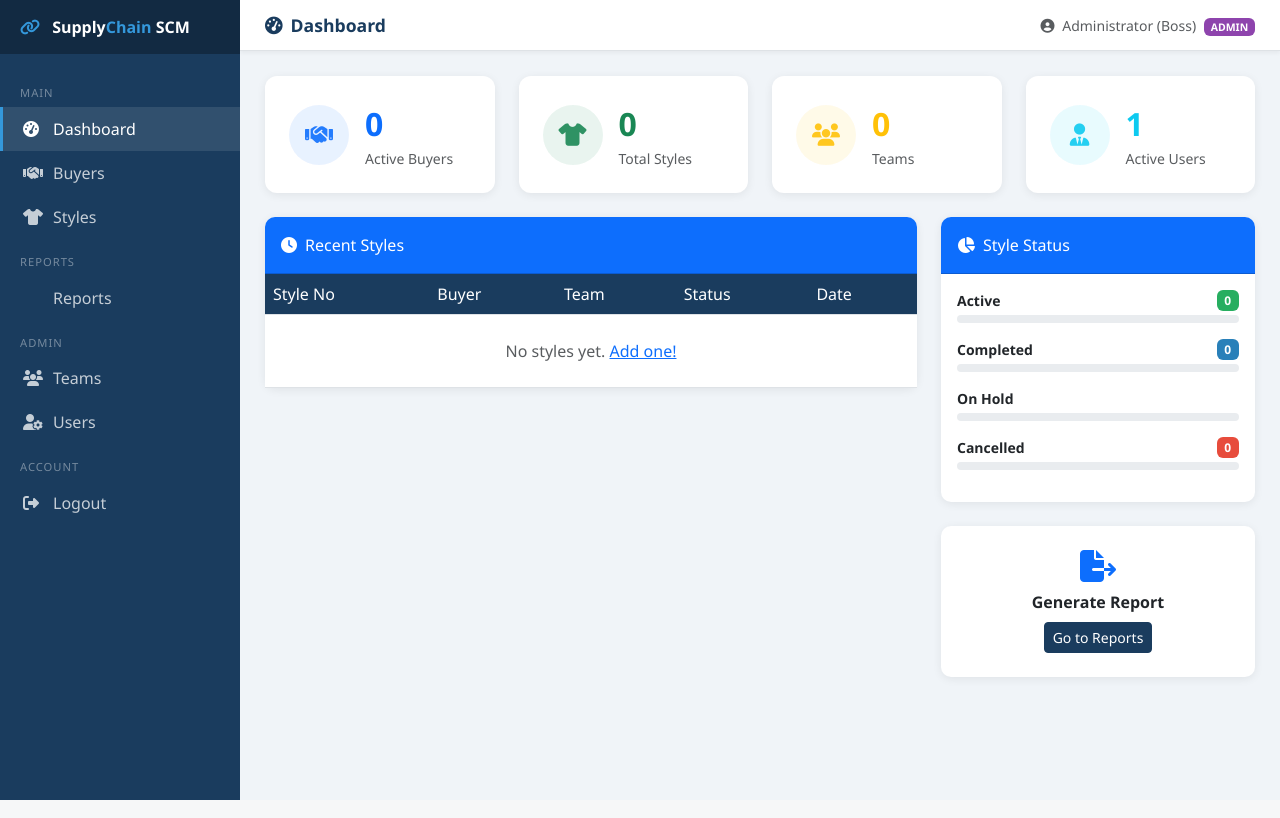
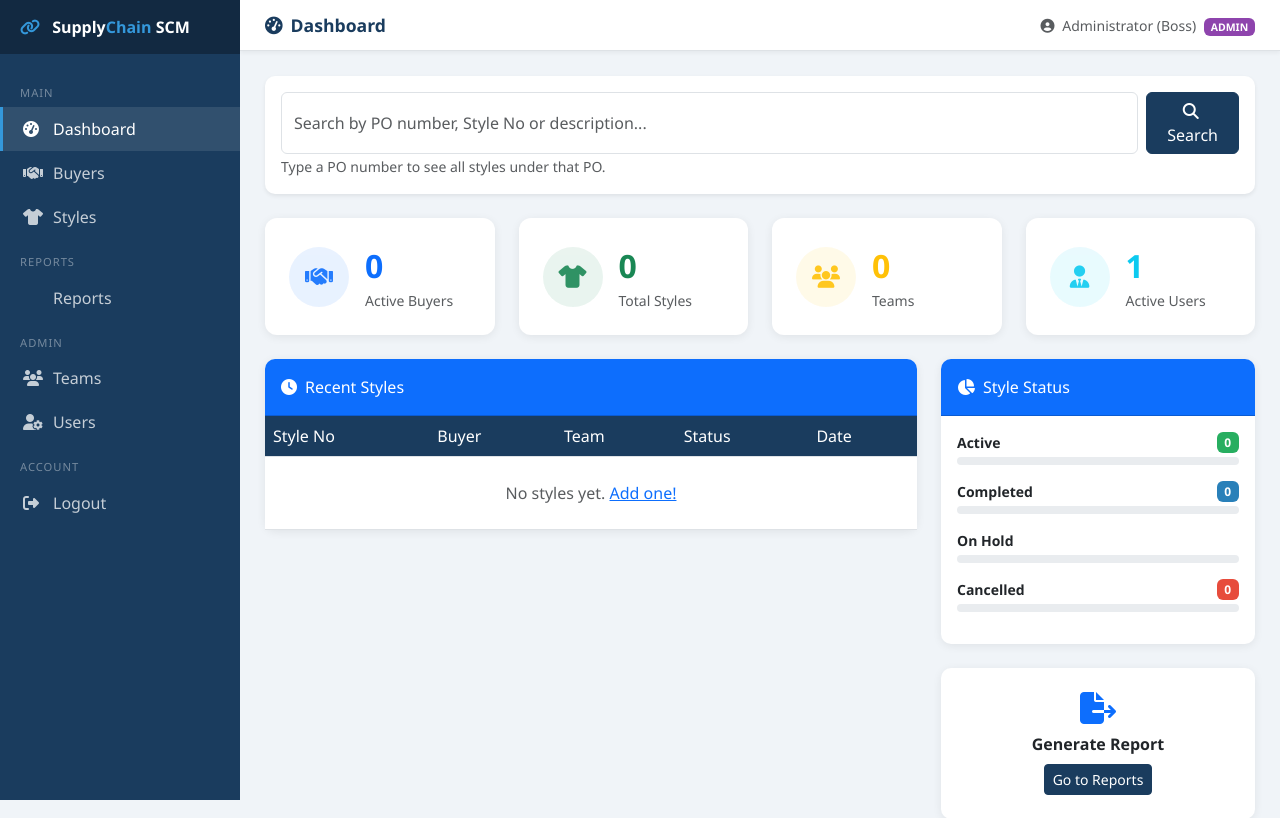
Before and after one commit to arafatovo77/SupplyChain-Software, a Flask app: page /dashboard in a window 1280 px wide. Shown: the top 818 px of the page. Run offline with Flask 3, Linux system fonts and the light colour scheme; a user stored in the database is signed in.

Commit message:
Add PO support to templates (styles, style detail, dashboard, import)

```diff
--- a/templates/dashboard.html
+++ b/templates/dashboard.html
@@ -2,6 +2,15 @@
 {% block title %}Dashboard - SCM{% endblock %}
 {% block page_title %}<i class="fas fa-tachometer-alt me-2"></i>Dashboard{% endblock %}
 {% block content %}
+<div class="card mb-4 shadow-sm">
+  <div class="card-body p-3">
+    <form action="{{ url_for('styles') }}" method="GET" class="d-flex gap-2">
+      <input type="text" name="q" class="form-control" placeholder="Search by PO number, Style No or description..." required>
+      <button class="btn btn-primary" type="submit"><i class="fas fa-search me-1"></i> Search</button>
+    </form>
+    <small class="text-muted">Type a PO number to see all styles under that PO.</small>
+  </div>
+</div>
 <div class="row g-4 mb-4">
   <div class="col-sm-6 col-xl-3">
     <div class="card stat-card">
@@ -65,7 +74,7 @@
                 <td>{{ s.buyer.name if s.buyer else '-' }}</td>
                 <td>{{ s.team.name if s.team else '-' }}</td>
                 <td><span class="badge badge-status-{{ s.status.replace(' ','') }} text-white">{{ s.status }}</span></td>
-                <td class="text-muted small">{{ s.created_at.strftime('%Y-%m-%d') }}</td>
+                <td class="text-muted small">{{ s.created_at.strftime('%Y-%m-%d') if s.created_at else '-' }}</td>
               </tr>
               {% else %}
               <tr><td colspan="5" class="text-center text-muted py-4">No styles yet. <a href="{{ url_for('styles') }}">Add one!</a></td></tr>
--- a/templates/import_styles.html
+++ b/templates/import_styles.html
@@ -54,6 +54,7 @@
           <thead class="table-light"><tr><th>Heading in your file</th><th>Goes to</th></tr></thead>
           <tbody>
             <tr><td>Style No / Style / Style Ref</td><td>Style No *</td></tr>
+            <tr><td>PO / PO No / Job No</td><td>PO</td></tr>
             <tr><td>Buyer / Buyer Name</td><td>Buyer *</td></tr>
             <tr><td>Description / Item / Item Name</td><td>Description</td></tr>
             <tr><td>Team / Team Name</td><td>Team</td></tr>
```
Also changed, not shown: templates/style_detail.html (+10 -2 lines), templates/styles.html (+10 -4 lines).
